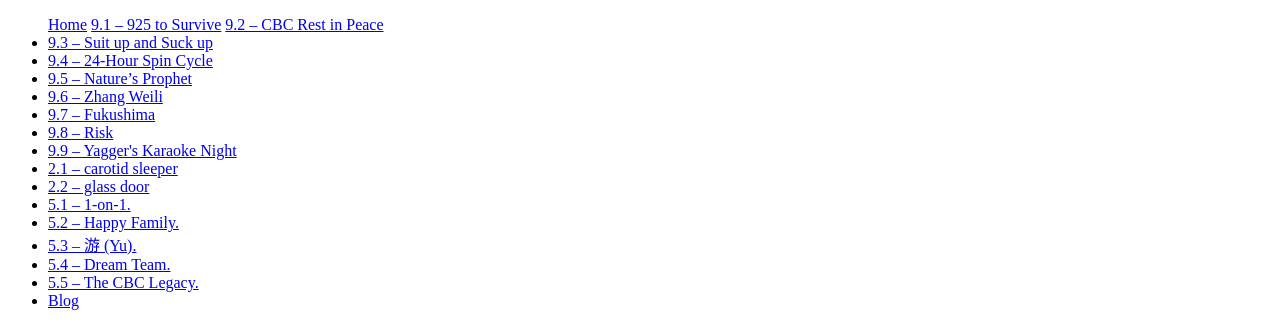
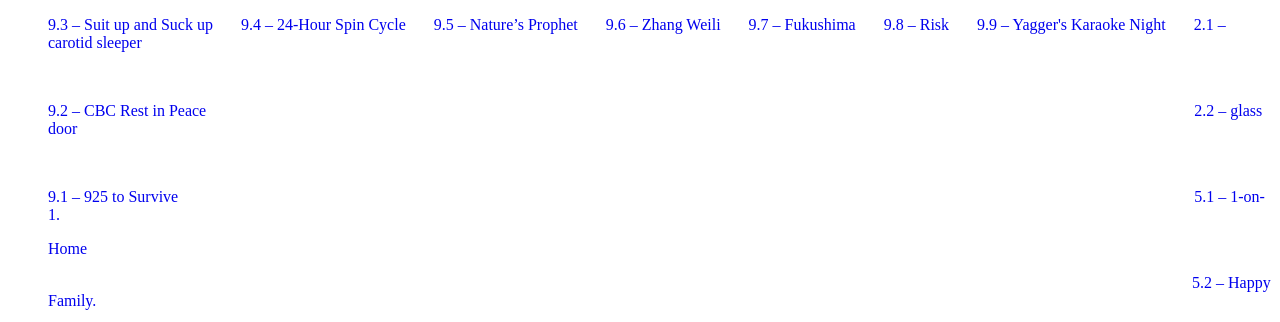
Before and after one commit to Project-925/project-925.github.io, a Jekyll site: the page built from index.html, in a window 1280 px wide, cut to the strip 0-322 px from the top of the page. Built offline with Jekyll 4.4.1, drawn with Linux system fonts in a browser that asks for light colours.

Commit message:
Update default.html

```diff
--- a/_layouts/default.html
+++ b/_layouts/default.html
@@ -1,6 +1,7 @@
 <!DOCTYPE html>
 	<html>
 	<style>
+    A {text-decoration: none;}
 	img {
 	  display: block;
 	  margin-left: auto;
@@ -16,20 +17,65 @@
 		<body>
 			<nav>
 	    		<ul>
-	        		<a href="/">Home</a>
-		        	<a href="/9.1">9.1 – 925 to Survive</a>
-	        		<a href="/9.2">9.2 – CBC Rest in Peace</a>
-	        		<li><a href="/9.3">9.3 – Suit up and Suck up</a></li>
-				<li><a href="/9.4">9.4 – 24-Hour Spin Cycle</a></li>
-				<li><a href="/9.5">9.5 – Nature’s Prophet</a></li>
-				<li><a href="/9.6">9.6 – Zhang Weili</a></li>
-				<li><a href="/9.7">9.7 – Fukushima</a></li>
-				<li><a href="/9.8">9.8 – Risk</a></li>
-				<li><a href="/9.9">9.9 – Yagger's Karaoke Night</a></li>
-				<li><a href="/2.1">2.1 – carotid sleeper</a></li>
-				<li><a href="/2.2">2.2 – glass door</a></li>
-				<li><a href="/5.1">5.1 – 1-on-1.</a></li>
-				<li><a href="/5.2">5.2 – Happy Family.</a></li>
+	        		<p><a href="/9.3">9.3 – Suit up and Suck up</a>
+                    &nbsp;&nbsp; &nbsp;&nbsp;
+                    <a href="/9.4">9.4 – 24-Hour Spin Cycle</a>
+                    &nbsp;&nbsp; &nbsp;&nbsp;
+                    <a href="/9.5">9.5 – Nature’s Prophet</a>
+                    &nbsp;&nbsp; &nbsp;&nbsp;
+                    <a href="/9.6">9.6 – Zhang Weili</a>
+                    &nbsp;&nbsp; &nbsp;&nbsp;
+                    <a href="/9.7">9.7 – Fukushima</a>
+                    &nbsp;&nbsp; &nbsp;&nbsp;
+                    <a href="/9.8">9.8 – Risk</a>
+                    &nbsp;&nbsp; &nbsp;&nbsp;
+                    <a href="/9.9">9.9 – Yagger's Karaoke Night</a>
+                    &nbsp;&nbsp; &nbsp;&nbsp;
+                    <a href="/2.1">2.1 – carotid sleeper</a>
+                    &nbsp;&nbsp; &nbsp;&nbsp;
+                    </p>
+
+                    <br>
+
+                    <p>
+                    <a href="/9.2">9.2 – CBC Rest in Peace</a>
+                    &nbsp;&nbsp; &nbsp;&nbsp;&nbsp;&nbsp; &nbsp;&nbsp;&nbsp;&nbsp; &nbsp;&nbsp;&nbsp;&nbsp; &nbsp;&nbsp;&nbsp;&nbsp; &nbsp;&nbsp;&nbsp;&nbsp; &nbsp;&nbsp;&nbsp;&nbsp; &nbsp;&nbsp; &nbsp;&nbsp; &nbsp;&nbsp;&nbsp;&nbsp; &nbsp;&nbsp;&nbsp;&nbsp; &nbsp;&nbsp;&nbsp;&nbsp; &nbsp;&nbsp;&nbsp;&nbsp; &nbsp;&nbsp;&nbsp;&nbsp; &nbsp;&nbsp;&nbsp;&nbsp; &nbsp;&nbsp;&nbsp;&nbsp; &nbsp;&nbsp;&nbsp;&nbsp; &nbsp;&nbsp;&nbsp;&nbsp; &nbsp;&nbsp;&nbsp;&nbsp; &nbsp;&nbsp;&nbsp;&nbsp; &nbsp;&nbsp;&nbsp;&nbsp; &nbsp;&nbsp;&nbsp;&nbsp; &nbsp;&nbsp;&nbsp;&nbsp; &nbsp;&nbsp;&nbsp;&nbsp; &nbsp;&nbsp;&nbsp;&nbsp; &nbsp;&nbsp;&nbsp;&nbsp; &nbsp;&nbsp;&nbsp;&nbsp; &nbsp;&nbsp;&nbsp;&nbsp; &nbsp;&nbsp;&nbsp;&nbsp; &nbsp;&nbsp;&nbsp;&nbsp; &nbsp;&nbsp;&nbsp;&nbsp; &nbsp;&nbsp;&nbsp;&nbsp; &nbsp;&nbsp;&nbsp;&nbsp; &nbsp;&nbsp;&nbsp;&nbsp; &nbsp;&nbsp;&nbsp;&nbsp; &nbsp;&nbsp;&nbsp;&nbsp; &nbsp;&nbsp;&nbsp;&nbsp; &nbsp;&nbsp;&nbsp;&nbsp; &nbsp;&nbsp;&nbsp;&nbsp; &nbsp;&nbsp;&nbsp;&nbsp; &nbsp;&nbsp;&nbsp;&nbsp; &nbsp;&nbsp;&nbsp;&nbsp; &nbsp;&nbsp;&nbsp;&nbsp; &nbsp;&nbsp;&nbsp;&nbsp; &nbsp;&nbsp;&nbsp;&nbsp; &nbsp;&nbsp;&nbsp;&nbsp; &nbsp;&nbsp;&nbsp;&nbsp; &nbsp;&nbsp;&nbsp;&nbsp; &nbsp;&nbsp;&nbsp;&nbsp; &nbsp;&nbsp;&nbsp;&nbsp; &nbsp;
+                    <a href="/2.2">2.2 – glass door</a>
+                    &nbsp;&nbsp; &nbsp;&nbsp;
+
+                    </p>
+
+                     <br>
+
+                    <p>
+                    <a href="/9.1">9.1 – 925 to Survive</a>
+                    &nbsp;&nbsp; &nbsp;&nbsp;&nbsp;&nbsp; &nbsp;&nbsp;&nbsp;&nbsp; &nbsp;&nbsp;&nbsp;&nbsp; &nbsp;&nbsp;&nbsp;&nbsp; &nbsp;&nbsp;&nbsp;&nbsp; &nbsp;&nbsp;&nbsp;&nbsp; &nbsp;&nbsp; &nbsp;&nbsp; &nbsp;&nbsp;&nbsp;&nbsp; &nbsp;&nbsp;&nbsp;&nbsp; &nbsp;&nbsp;&nbsp;&nbsp; &nbsp;&nbsp;&nbsp;&nbsp; &nbsp;&nbsp;&nbsp;&nbsp; &nbsp;&nbsp;&nbsp;&nbsp; &nbsp;&nbsp;&nbsp;&nbsp; &nbsp;&nbsp;&nbsp;&nbsp; &nbsp;&nbsp;&nbsp;&nbsp; &nbsp;&nbsp;&nbsp;&nbsp; &nbsp;&nbsp;&nbsp;&nbsp; &nbsp;&nbsp;&nbsp;&nbsp; &nbsp;&nbsp;&nbsp;&nbsp; &nbsp;&nbsp;&nbsp;&nbsp; &nbsp;&nbsp;&nbsp;&nbsp; &nbsp;&nbsp;&nbsp;&nbsp; &nbsp;&nbsp;&nbsp;&nbsp; &nbsp;&nbsp;&nbsp;&nbsp; &nbsp;&nbsp;&nbsp;&nbsp; &nbsp;&nbsp;&nbsp;&nbsp; &nbsp;&nbsp;&nbsp;&nbsp; &nbsp;&nbsp;&nbsp;&nbsp; &nbsp;&nbsp;&nbsp;&nbsp; &nbsp;&nbsp;&nbsp;&nbsp; &nbsp;&nbsp;&nbsp;&nbsp; &nbsp;&nbsp;&nbsp;&nbsp; &nbsp;&nbsp;&nbsp;&nbsp; &nbsp;&nbsp;&nbsp;&nbsp; &nbsp;&nbsp;&nbsp;&nbsp; &nbsp;&nbsp;&nbsp;&nbsp; &nbsp;&nbsp;&nbsp;&nbsp; &nbsp;&nbsp;&nbsp;&nbsp; &nbsp;&nbsp;&nbsp;&nbsp; &nbsp;&nbsp;&nbsp;&nbsp; &nbsp;&nbsp;&nbsp;&nbsp; &nbsp;&nbsp;&nbsp;&nbsp; &nbsp;&nbsp;&nbsp;&nbsp; &nbsp;&nbsp;&nbsp;&nbsp; &nbsp;&nbsp;&nbsp;&nbsp; &nbsp;&nbsp;&nbsp;&nbsp; &nbsp;&nbsp;&nbsp;&nbsp; &nbsp; &nbsp;&nbsp;&nbsp;&nbsp;&nbsp;&nbsp;
+
+                    <a href="/5.1">5.1 – 1-on-1.</a>
+                    </p>
+                    <a href="/">Home</a>
+
+	        		<br>
+	        		<p>
+
+					&nbsp;&nbsp; &nbsp;&nbsp;&nbsp;&nbsp; &nbsp;&nbsp;&nbsp;&nbsp; &nbsp;&nbsp;&nbsp;&nbsp; &nbsp;&nbsp;&nbsp;&nbsp; &nbsp;&nbsp;&nbsp;&nbsp; &nbsp;&nbsp;&nbsp;&nbsp; &nbsp;&nbsp; &nbsp;&nbsp; &nbsp;&nbsp;&nbsp;&nbsp; &nbsp;&nbsp;&nbsp;&nbsp; &nbsp;&nbsp;&nbsp;&nbsp; &nbsp;&nbsp;&nbsp;&nbsp; &nbsp;&nbsp;&nbsp;&nbsp; &nbsp;&nbsp;&nbsp;&nbsp; &nbsp;&nbsp;&nbsp;&nbsp; &nbsp;&nbsp;&nbsp;&nbsp; &nbsp;&nbsp;&nbsp;&nbsp; &nbsp;&nbsp;&nbsp;&nbsp; &nbsp;&nbsp;&nbsp;&nbsp; &nbsp;&nbsp;&nbsp;&nbsp; &nbsp;&nbsp;&nbsp;&nbsp; &nbsp;&nbsp;&nbsp;&nbsp; &nbsp;&nbsp;&nbsp;&nbsp; &nbsp;&nbsp;&nbsp;&nbsp; &nbsp;&nbsp;&nbsp;&nbsp; &nbsp;&nbsp;&nbsp;&nbsp; &nbsp;&nbsp;&nbsp;&nbsp; &nbsp;&nbsp;&nbsp;&nbsp; &nbsp;&nbsp;&nbsp;&nbsp; &nbsp;&nbsp;&nbsp;&nbsp; &nbsp;&nbsp;&nbsp;&nbsp; &nbsp;&nbsp;&nbsp;&nbsp; &nbsp;&nbsp;&nbsp;&nbsp; &nbsp;&nbsp;&nbsp;&nbsp; &nbsp;&nbsp;&nbsp;&nbsp; &nbsp;&nbsp;&nbsp;&nbsp; &nbsp;&nbsp;&nbsp;&nbsp; &nbsp;&nbsp;&nbsp;&nbsp; &nbsp;&nbsp;&nbsp;&nbsp; &nbsp;&nbsp;&nbsp;&nbsp; &nbsp;&nbsp;&nbsp;&nbsp; &nbsp;&nbsp;&nbsp;&nbsp; &nbsp;&nbsp;&nbsp;&nbsp; &nbsp;&nbsp;&nbsp;&nbsp; &nbsp;&nbsp;&nbsp;&nbsp; &nbsp;&nbsp;&nbsp;&nbsp; &nbsp;&nbsp;&nbsp;&nbsp; &nbsp;&nbsp;&nbsp;&nbsp; &nbsp;&nbsp;&nbsp;&nbsp; &nbsp;&nbsp;&nbsp;&nbsp;&nbsp;&nbsp;&nbsp;&nbsp;&nbsp; &nbsp;&nbsp;&nbsp;&nbsp;&nbsp;&nbsp;&nbsp;&nbsp;&nbsp;&nbsp;&nbsp;&nbsp;&nbsp;&nbsp;&nbsp;&nbsp;&nbsp;&nbsp;&nbsp;&nbsp;&nbsp;&nbsp;&nbsp;&nbsp;&nbsp;&nbsp;&nbsp;&nbsp;&nbsp;&nbsp;&nbsp;
+
+
+                    <a href="/5.2">5.2 – Happy Family.</a>
+
+                    </p>
+
+
+
+
+                	<br>
+	        		<p>
+                	</p>
+
+
+
+
+
 				<li><a href="/5.3">5.3 – 游 (Yu).</a></li>
 				<li><a href="/5.4">5.4 – Dream Team.</a></li>
 				<li><a href="/5.5">5.5 – The CBC Legacy.</a></li>
```
